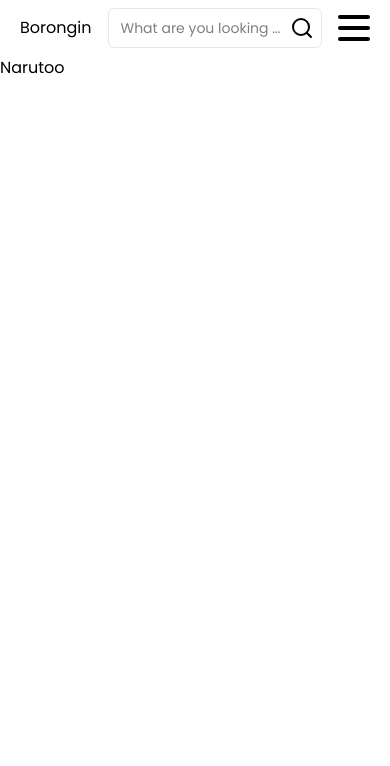
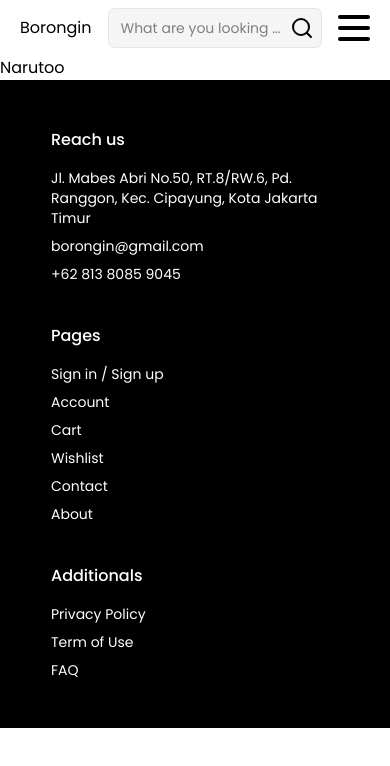
Before and after one commit to KevinDanudoro/borongin-store, a Next.js app: page / in a window 390 px wide. Shown: the top 766 px of the page. Built offline with nearby package versions, Linux system fonts and the light colour scheme.

Commit message:
feat: create responsive footer

```diff
--- a/src/app/layout.tsx
+++ b/src/app/layout.tsx
@@ -1,6 +1,7 @@
 import type { Metadata } from "next";
 import { Poppins } from "next/font/google";
 import Topbar from "@/components/implement/Topbar";
+import Footer from "@/components/implement/Footer";
 import "./globals.css";
 
 const poppins = Poppins({
@@ -25,6 +26,7 @@
       <body className={poppins.className}>
         <Topbar />
         {children}
+        <Footer />
       </body>
     </html>
   );
--- /dev/null
+++ b/src/components/implement/Footer/Footer.tsx
@@ -0,0 +1,27 @@
+import React from "react";
+import type { FC } from "react";
+import footerData from "./footer-data";
+
+interface FooterProps {}
+
+const Footer: FC<FooterProps> = ({}) => {
+  return (
+    <footer className="bg-foreground text-background px-4 sm:px-8 md:px-20 lg:px-48 py-12 flex flex-col md:flex-row md:justify-between gap-10">
+      {footerData.map((data) => (
+        <div
+          key={data.title}
+          className="w-72 mx-auto md:mx-0 md:w-fit md:max-w-xs"
+        >
+          <p className="text-base font-medium mb-4">{data.title}</p>
+          <ul className="text-sm flex flex-col gap-2">
+            {data.content.map((content) => (
+              <li key={content}>{content}</li>
+            ))}
+          </ul>
+        </div>
+      ))}
+    </footer>
+  );
+};
+
+export default Footer;
--- /dev/null
+++ b/src/components/implement/Footer/footer-data.ts
@@ -0,0 +1,27 @@
+const data = [
+  {
+    title: "Reach us",
+    content: [
+      "Jl. Mabes Abri No.50, RT.8/RW.6, Pd. Ranggon, Kec. Cipayung, Kota Jakarta Timur",
+      "borongin@gmail.com",
+      "+62 813 8085 9045",
+    ],
+  },
+  {
+    title: "Pages",
+    content: [
+      "Sign in / Sign up",
+      "Account",
+      "Cart",
+      "Wishlist",
+      "Contact",
+      "About",
+    ],
+  },
+  {
+    title: "Additionals",
+    content: ["Privacy Policy", "Term of Use", "FAQ"],
+  },
+];
+
+export default data;
--- /dev/null
+++ b/src/components/implement/Footer/index.tsx
@@ -0,0 +1,11 @@
+import React from "react";
+import type { FC } from "react";
+import Footer from "./Footer";
+
+interface IndexProps {}
+
+const Index: FC<IndexProps> = ({}) => {
+  return <Footer />;
+};
+
+export default Index;
--- a/src/components/implement/Topbar/DesktopMenu.tsx
+++ b/src/components/implement/Topbar/DesktopMenu.tsx
@@ -3,7 +3,7 @@
 import React from "react";
 import type { FC } from "react";
 import Link from "next/link";
-import { links } from "./topbar-links";
+import { links } from "./topbar-data";
 import { cn } from "@/lib/utils";
 import { usePathname } from "next/navigation";
 
--- a/src/components/implement/Topbar/MobileMenu.tsx
+++ b/src/components/implement/Topbar/MobileMenu.tsx
@@ -3,7 +3,7 @@
 import { cn } from "@/lib/utils";
 import React, { useState } from "react";
 import type { FC } from "react";
-import { links } from "./topbar-links";
+import { links } from "./topbar-data";
 import Link from "next/link";
 import { Button } from "@/components/ui/button";
 import Burger from "@/components/ui/burger";
--- a/src/components/implement/Topbar/SearchInput.tsx
+++ b/src/components/implement/Topbar/SearchInput.tsx
@@ -12,7 +12,7 @@
       <Input
         type="text"
         placeholder="What are you looking for?"
-        className="pr-10 overflow-ellipsis"
+        className="pr-10 overflow-ellipsis bg-secondary"
       />
       <Search className="absolute right-2 top-1/2 -translate-y-1/2" />
     </div>
--- a/src/components/implement/Topbar/Topbar.tsx
+++ b/src/components/implement/Topbar/Topbar.tsx
@@ -10,6 +10,7 @@
 
 const Topbar: FC<TopbarProps> = ({}) => {
   return (
+    <header>
       <nav className="grid grid-cols-[auto,1fr,auto] md:grid-cols-[auto,1fr,auto] place-items-center h-14 px-5 sm:px-10 md:px-14 lg:px-20 gap-4 md:gap-10">
         <h1 className="col-start-1">Borongin</h1>
 
@@ -22,6 +23,7 @@
 
         <MobileMenu className="col-start-3 md:hidden" />
       </nav>
+    </header>
   );
 };
 
```
Also changed, not shown: src/components/implement/Topbar/topbar-data.ts (renamed from src/components/implement/Topbar/topbar-links.ts). Lines whose indentation alone changed are shown as unchanged.
